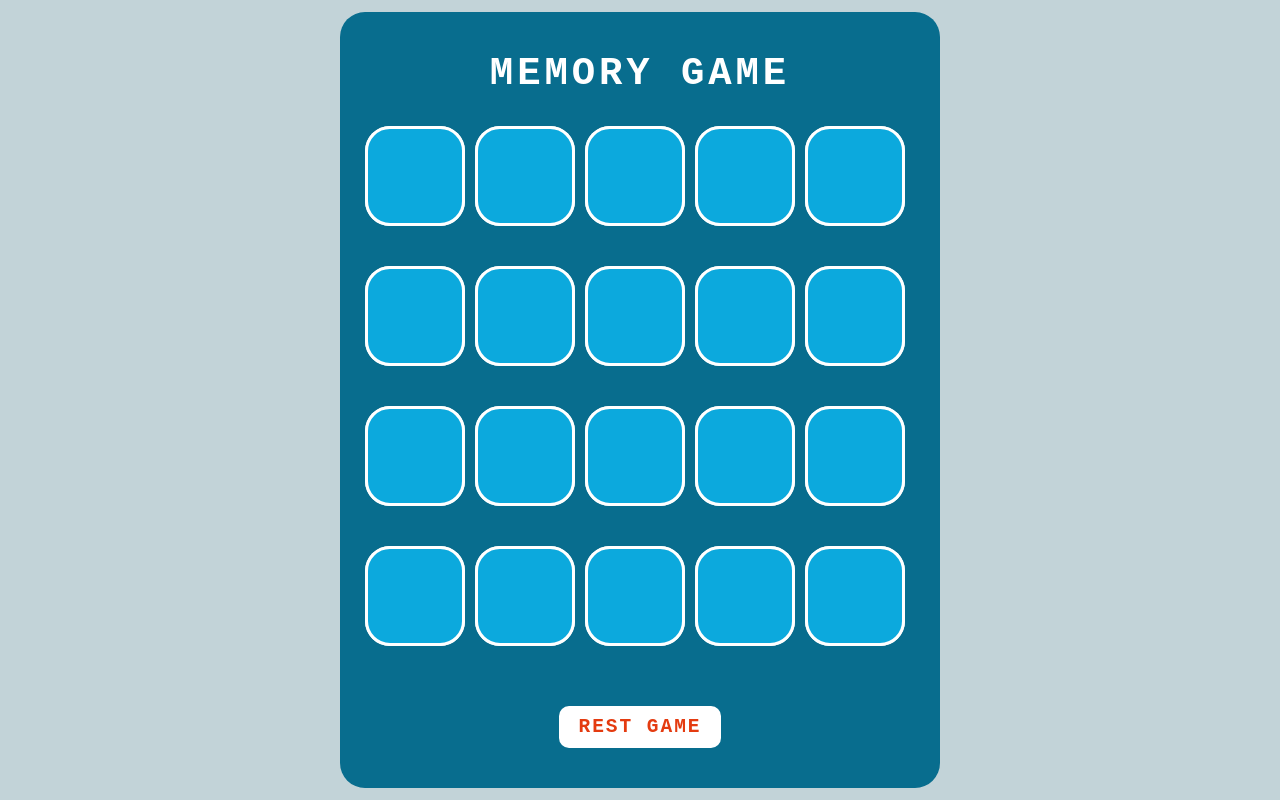
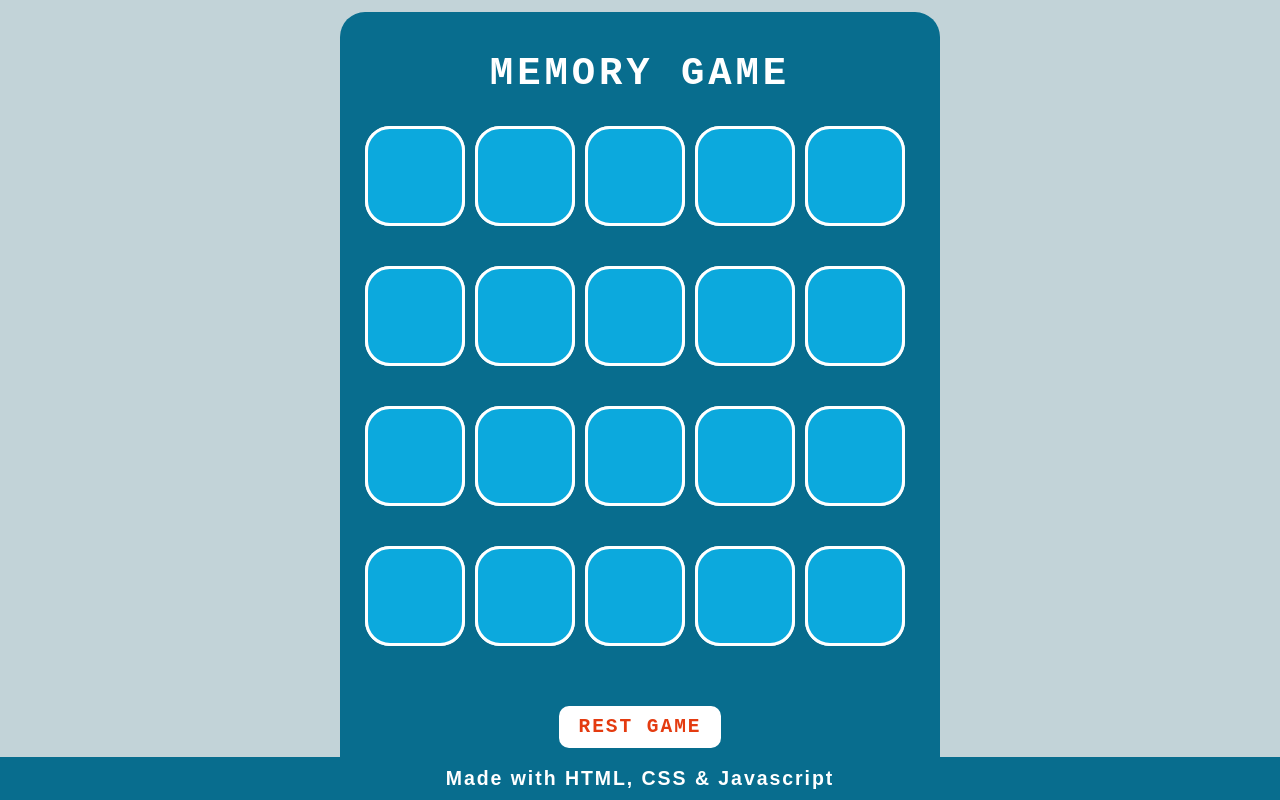
Before and after one commit to MinThetN/memory-game, a plain HTML site: page index.html in a window 1280 px wide. Drawn offline with Linux system fonts and the light colour scheme.

Commit message:
added: footer

```diff
--- a/index.html
+++ b/index.html
@@ -12,6 +12,10 @@
         <div class="game"></div>
         <button class="reset" onclick="window.location.reload()"> Rest Game </button>
     </div>
+
+    <div class="footer">
+        <h3>Made with HTML, CSS & Javascript</h3>
+    </div>
     <!-- Javascript -->
     <script src="script.js"></script>
 </body>
--- a/style.css
+++ b/style.css
@@ -11,6 +11,7 @@ body {
     align-items: center;
     min-height: 100vh;
     background-color: rgb(194, 211, 216);
+    flex-direction: column; /* Align children vertically */
 }
 
 .container {
@@ -25,6 +26,25 @@ body {
     border-radius: 25px;
     width: 100%; /* Ensure it takes up the full width on mobile */
     max-width: 600px; /* Limit the max width */
+}
+
+.footer {
+    position: absolute;
+    bottom: 0;
+    left: 0;
+    right: 0;
+    display: flex;
+    color: white;
+    justify-content: center;
+    gap: 10px;
+    padding: 10px;
+    background: rgb(8, 109, 142);
+}
+
+h3 {
+    font-family: sans-serif;
+    font-size: 1.5rem;
+    letter-spacing: 0.1em;
 }
 
 h2 {
@@ -125,6 +145,7 @@ h2 {
     transition: background 0.3s ease, transform 0.3s ease;
 }
 
+
 /* Mobile responsiveness */
 @media (max-width: 600px) {
     .container {
```
